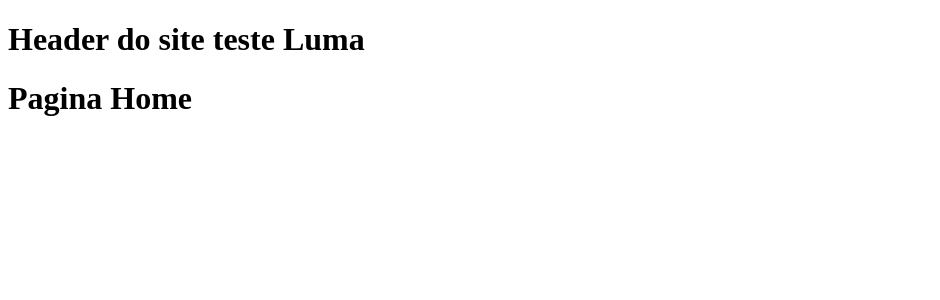
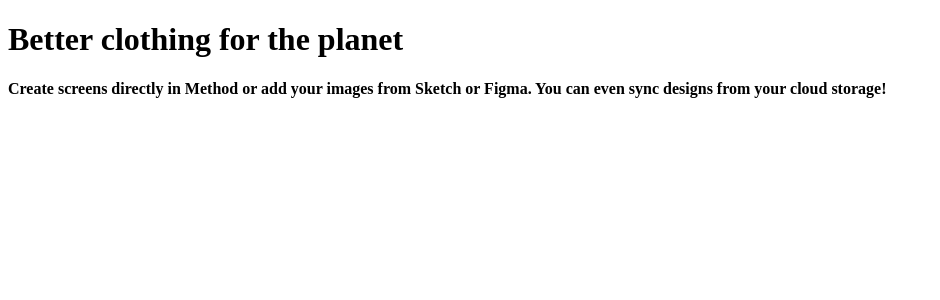
Before and after one commit to LumaFusco/desafio-final-gama-academy, a React (Create React App) app: page / in a window 1280 px wide. Shown: the top 300 px of the page, without its empty margins (0-940 px from the left). Built offline with nearby package versions, Linux system fonts and the light colour scheme.

Commit message:
create component title

```diff
--- a/package.json
+++ b/package.json
@@ -13,6 +13,7 @@
     "react": "^18.2.0",
     "react-dom": "^18.2.0",
     "react-scripts": "5.0.1",
+    "styled-components": "^5.3.6",
     "typescript": "^4.9.5",
     "web-vitals": "^2.1.4"
   },
--- a/src/App.tsx
+++ b/src/App.tsx
@@ -1,11 +1,15 @@
-import Header from "./components/Header";
+
+import {Title} from './components/Title/title';
+
+
 
 function App() {
   return (
-    <div className="App">
-      <Header/>
-      <h1>Pagina Home</h1>
+    <div>
+
+    <Title titleText="Better clothing for the planet" subTitle='Create screens directly in Method or add your images from Sketch or Figma. You can even sync designs from your cloud storage!'/>
     </div>
+
   );
 }
 
--- /dev/null
+++ b/src/components/Title/title.tsx
@@ -0,0 +1,15 @@
+
+
+type Props = {
+    titleText: string;
+    subTitle?: string;
+}
+
+export const Title = (props: Props) => {
+    return(
+      <div>
+        <h1>{props.titleText}</h1>
+        <h4>{props.subTitle}</h4>
+      </div>
+    );
+}
```
Also changed, not shown: 2 other files (tests, documents, lock files or other folders).
